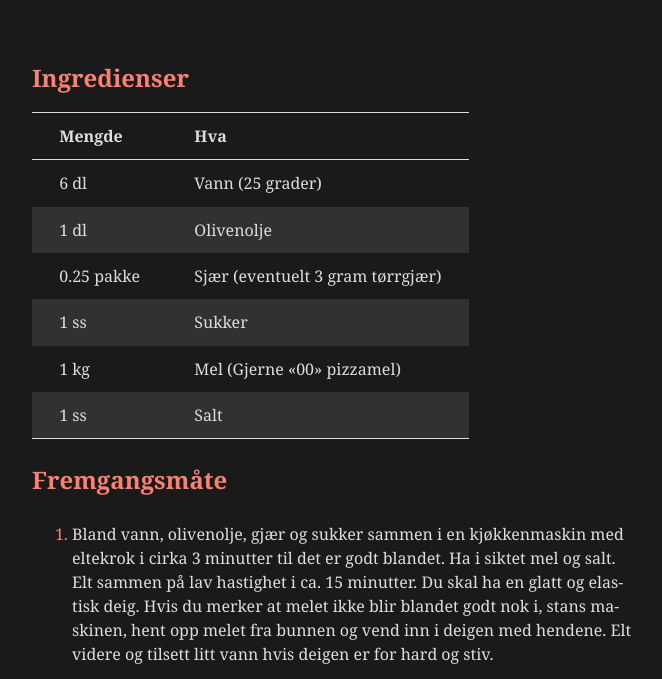
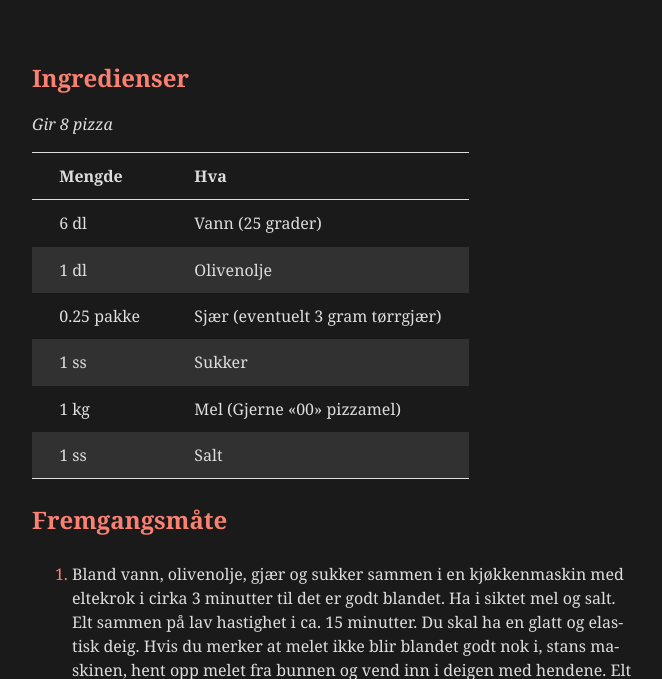
Before and after one commit to ArnstadFredrik/Oppskriftsboka, an Eleventy site: page src/articles/pappas_pizzadeig.md in a window 1280 px wide. Shown: the part 129-808 px from the top of the page, without its empty margins (304-966 px from the left). Built offline with nearby package versions, Linux system fonts and the light colour scheme; Eleventy itself is replaced by a stand-in of ours; files that its build step writes are made by us from their sources.

Commit message:
la til antall i pappas pizza

```diff
--- a/src/articles/pappas_pizzadeig.md
+++ b/src/articles/pappas_pizzadeig.md
@@ -6,6 +6,8 @@ tags:
 ---
 
 ## Ingredienser
+
+*Gir 8 pizza*
 
 Mengde 		| Hva
 ---		| ---
```
